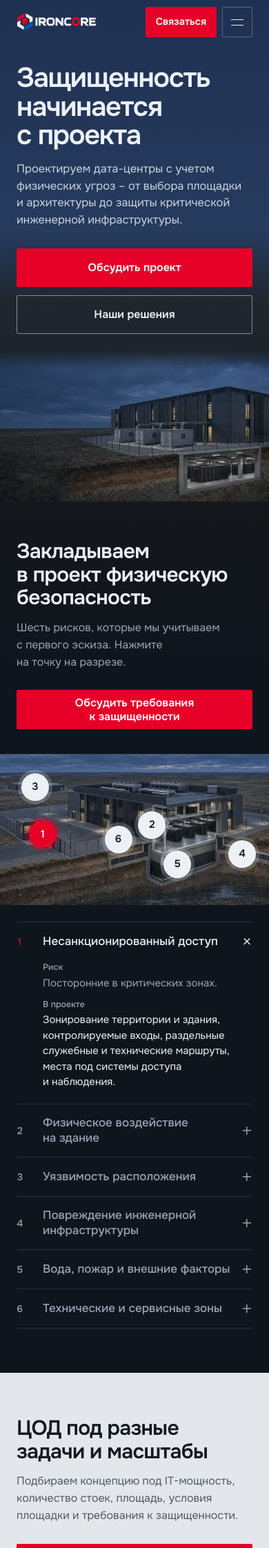
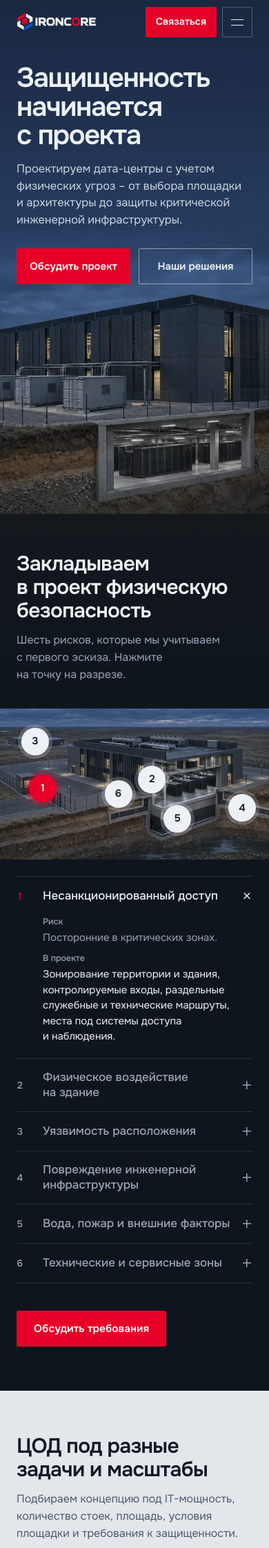
Before and after one commit to d1trepes/ironcore-website, a PHP site: page / in a window 390 px wide. Shown: the top 2244 px of the page at 69% size. Run offline with PHP 8.4, Linux system fonts and the light colour scheme.

Commit message:
fix(mobile): desktop-like hero, compact CTAs at block end, faster images
- Mobile hero: one scene, render low-right behind the text, nothing cropped
- Section CTAs compact single-line and moved to the end of their block
- Security CTA label shortened to «Обсудить требования»
- Preload hero image and 400 font; background-load all images after page load

Co-Authored-By: Claude Opus 5.5 <noreply@anthropic.com>
Claude-Session: https://claude.ai/code/session_01Rceo4pssxTRC6VHAf9Ui1k

```diff
--- a/css/styles.css
+++ b/css/styles.css
@@ -485,8 +485,15 @@ body.no-scroll { overflow: hidden; }
   .h2--xl { font-size: 44px; max-width: 16ch; }
   .lead { margin-top: 14px; font-size: 17px; }
 
-  /* All CTAs: full width of the grid, one height */
-  main .btn, .footer .btn, .drawer .btn { width: 100%; min-height: 56px; padding: 8px 20px; font-size: 16px; }
+  /* Section CTAs: compact, one line, one height; full width only in the form, drawer and footer */
+  main .btn { width: auto; max-width: 100%; min-height: 52px; padding: 8px 24px; font-size: 15.5px; white-space: nowrap; }
+  main .btn--block, .footer .btn, .drawer .btn { width: 100%; min-height: 56px; padding: 8px 20px; font-size: 16px; white-space: normal; }
+
+  /* Section CTA moves from the heading to the end of its block: first the content, then the ask */
+  #security > .wrap, #solutions > .wrap, #services > .wrap, #engineering > .wrap, .process { display: flex; flex-direction: column; }
+  #security .head, #solutions .head, #services .head, #engineering .head, .process__head { display: contents; }
+  #security .head__text, #solutions .head__text, #services .head__text, #engineering .head__text { margin-bottom: 36px; }
+  #security .head > .btn, #solutions .head > .btn, #services .head > .btn, #engineering .head > .btn, .process__head > .btn { order: 99; align-self: flex-start; margin-top: 40px; }
 
   /* Header: logo | compact action + burger */
   .header__in { grid-template-columns: auto minmax(0, 1fr); gap: 12px; }
@@ -518,15 +525,15 @@ body.no-scroll { overflow: hidden; }
   .drawer__end { margin-top: auto; padding-top: 24px; }
   .drawer__phone { display: flex; align-items: center; min-height: 48px; margin-bottom: 12px; font-size: 22px; font-weight: 600; text-decoration: none; color: var(--on); }
 
-  /* 01 Hero: text and CTAs on top, the full render below */
-  .hero { flex-direction: column; align-items: stretch; min-height: 0; }
-  .hero::before { display: none; }
-  .hero__in { order: 1; padding-top: calc(var(--hdr) + 40px); padding-bottom: 32px; }
+  /* 01 Hero: as on desktop — one scene, the render sits low and right behind the text, nothing cropped */
+  .hero { --sw: 132vw; display: block; min-height: 0; }
+  .hero::before { background: linear-gradient(180deg, rgba(15,21,29,.35) 0, rgba(15,21,29,0) 40%); }
+  .hero__in { padding-top: calc(var(--hdr) + 40px); padding-bottom: calc(var(--sw) * .5628 * .8); }
   .hero__title { font-size: 52px; max-width: 11ch; }
   .hero__lead { margin-top: 20px; font-size: 18px; max-width: 40ch; }
-  .hero__cta { flex-direction: column; gap: 12px; margin-top: 32px; }
-  .hero__scene { position: relative; order: 2; right: auto; width: 100%; height: auto; transform: none !important; will-change: auto; }
-  .hero__scene img { height: auto; -webkit-mask-image: linear-gradient(180deg, transparent 0, #000 12%); mask-image: linear-gradient(180deg, transparent 0, #000 12%); }
+  .hero__cta { flex-wrap: wrap; gap: 12px; margin-top: 32px; }
+  .hero__scene { right: 0; bottom: 0; width: var(--sw); height: auto; transform: none !important; will-change: auto; }
+  .hero__scene img { height: auto; }
   .hero__lines, .hero__dot, .hero__tag { display: none; }
 
   /* Shared heads: title, lead, then a full-width CTA */
@@ -571,7 +578,8 @@ body.no-scroll { overflow: hidden; }
   .svc__panel p { max-width: none; }
 
   /* 05 Process: vertical line, result under the step text */
-  .process { grid-template-columns: minmax(0, 1fr); gap: 40px; }
+  .process { grid-template-columns: minmax(0, 1fr); gap: 0; }
+  .process__head .lead { margin-bottom: 36px; }
   .process__head { position: static; }
   .process__head .btn { margin-top: 28px; }
   .step { grid-template-columns: 44px minmax(0, 1fr); gap: 4px 18px; padding: 22px 0; }
@@ -609,7 +617,7 @@ body.no-scroll { overflow: hidden; }
   .doc__img { grid-row: 1 / span 4; aspect-ratio: 4 / 4.6; }
   .doc__meta { margin-top: 0; }
   .doc > p:not(.doc__meta) { max-width: none; margin-bottom: 20px; }
-  .doc .btn { min-height: 56px; }
+  .doc .btn { min-height: 52px; justify-self: start; align-self: start; }
 
   /* 09 FAQ */
   .faq { grid-template-columns: minmax(0, 1fr); gap: 32px; }
@@ -647,7 +655,9 @@ body.no-scroll { overflow: hidden; }
   .h2 { font-size: 30px; line-height: 1.12; letter-spacing: -.022em; }
   .h2--xl { font-size: 34px; }
   .lead { font-size: 16px; }
-  .hero__in { padding-top: calc(var(--hdr) + 28px); padding-bottom: 24px; }
+  .hero { --sw: 190vw; }
+  .hero__in { padding-top: calc(var(--hdr) + 28px); }
+  .hero__cta .btn { flex: 1 1 0; min-width: max-content; padding: 8px 12px; font-size: 15px; }
   .hero__title { font-size: 40px; line-height: 1.04; }
   .hero__lead { margin-top: 16px; font-size: 16.5px; }
   .hero__cta { margin-top: 28px; }
@@ -704,6 +714,7 @@ body.no-scroll { overflow: hidden; }
 @media (max-width: 380px) {
   :root { --gut: 20px; }
   .hero__title { font-size: 36px; }
+  main .btn { padding: 8px 18px; font-size: 14.5px; }
   .h2 { font-size: 28px; }
   .h2--xl, .faq__title, .band__title { font-size: 28px; }
   .figs dd { font-size: 31px; }
--- a/index.html
+++ b/index.html
@@ -6,6 +6,8 @@
 <title>IronCore — проектирование ЦОД</title>
 <meta name="description" content="IronCore проектирует дата-центры с учетом физических угроз – от выбора площадки и архитектуры до защиты критической инженерной инфраструктуры.">
 <link rel="icon" href="assets/logos/current/ironcore-symbol.svg" type="image/svg+xml">
+<link rel="preload" as="image" href="assets/images/hero/hero-overview-1024w.webp" imagesrcset="assets/images/hero/hero-overview-640w.webp 640w, assets/images/hero/hero-overview-1024w.webp 1024w, assets/images/hero/hero-overview.webp 1672w" imagesizes="(max-width: 600px) 190vw, (max-width: 960px) 132vw, 78vw" fetchpriority="high">
+<link rel="preload" href="assets/fonts/onest-cyrillic-400-normal.woff2" as="font" type="font/woff2" crossorigin>
 <link rel="preload" href="assets/fonts/onest-cyrillic-600-normal.woff2" as="font" type="font/woff2" crossorigin>
 <link rel="stylesheet" href="css/styles.css">
 </head>
@@ -60,7 +62,7 @@
 <!-- 01 HERO -->
 <section class="hero" id="hero" aria-labelledby="hero-title">
   <div class="hero__scene" data-parallax>
-    <img decoding="async" src="assets/images/hero/hero-overview-1024w.webp" srcset="assets/images/hero/hero-overview-640w.webp 640w, assets/images/hero/hero-overview-1024w.webp 1024w, assets/images/hero/hero-overview.webp 1672w" sizes="(max-width: 960px) 100vw, 78vw" width="1672" height="941" alt="Корпус ЦОД в степи, рядом контейнерные модули, в разрезе грунта виден заглублённый серверный зал" fetchpriority="high">
+    <img decoding="async" src="assets/images/hero/hero-overview-1024w.webp" srcset="assets/images/hero/hero-overview-640w.webp 640w, assets/images/hero/hero-overview-1024w.webp 1024w, assets/images/hero/hero-overview.webp 1672w" sizes="(max-width: 600px) 190vw, (max-width: 960px) 132vw, 78vw" width="1672" height="941" alt="Корпус ЦОД в степи, рядом контейнерные модули, в разрезе грунта виден заглублённый серверный зал" fetchpriority="high">
     <svg class="hero__lines" viewBox="0 0 1000 563" preserveAspectRatio="none" aria-hidden="true">
       <polyline points="830,96 830,190"/>
       <polyline points="600,334 600,405 588,405"/>
@@ -91,7 +93,7 @@
         <h2 class="h2" id="security-title">Закладываем в проект физическую безопасность</h2>
         <p class="lead">Шесть рисков, которые мы учитываем с первого эскиза. Нажмите на точку на разрезе.</p>
       </div>
-      <button class="btn btn--red" type="button" data-modal="Обсудить требования к защищенности">Обсудить требования к защищенности</button>
+      <button class="btn btn--red" type="button" data-modal="Обсудить требования к защищенности">Обсудить требования</button>
     </div>
 
     <div class="atlas" data-atlas>
--- a/js/main.js
+++ b/js/main.js
@@ -93,7 +93,7 @@
   if (!reduce && 'IntersectionObserver' in window) {
     var revIO = new IntersectionObserver(function (es) {
       es.forEach(function (en) { if (en.isIntersecting) { en.target.classList.remove('is-pending'); revIO.unobserve(en.target); } });
-    }, { rootMargin: '0px 0px -12% 0px' });
+    }, { rootMargin: '0px 0px 0px 0px' });
     reveals.forEach(function (el) {
       if (el.getBoundingClientRect().top > window.innerHeight) { el.classList.add('is-pending'); revIO.observe(el); }
     });
@@ -108,6 +108,31 @@
     }, { rootMargin: '0px 0px -20% 0px' });
     io.observe(el);
   });
+
+  /* ---- Fast images: once the first screen is in, fetch every other picture in the background,
+     a few at a time, at the size this screen needs. Scrolling then never waits for the network.
+     The variant that is hidden at this width (service photos differ on desktop and mobile) is skipped. */
+  function loadAllImages() {
+    var queue = $$('img[loading="lazy"]').filter(function (im) {
+      var box = im.closest('.svc__media, .svc__pic');
+      return !(box && getComputedStyle(box).display === 'none');
+    });
+    var active = 0;
+    function next() {
+      while (active < 4 && queue.length) {
+        var im = queue.shift();
+        if (im.complete && im.naturalWidth) continue;
+        active++;
+        var done = function () { active--; next(); };
+        im.addEventListener('load', done, { once: true });
+        im.addEventListener('error', done, { once: true });
+        im.loading = 'eager';
+      }
+    }
+    next();
+  }
+  if (document.readyState === 'complete') setTimeout(loadAllImages, 0);
+  else window.addEventListener('load', function () { setTimeout(loadAllImages, 0); });
 
   /* ---- Warm up images inside tabs before the visitor reaches them ---- */
   if ('IntersectionObserver' in window) {
```
Also changed, not shown: docs/PROJECT_STATE.md (+8 -1 lines).
